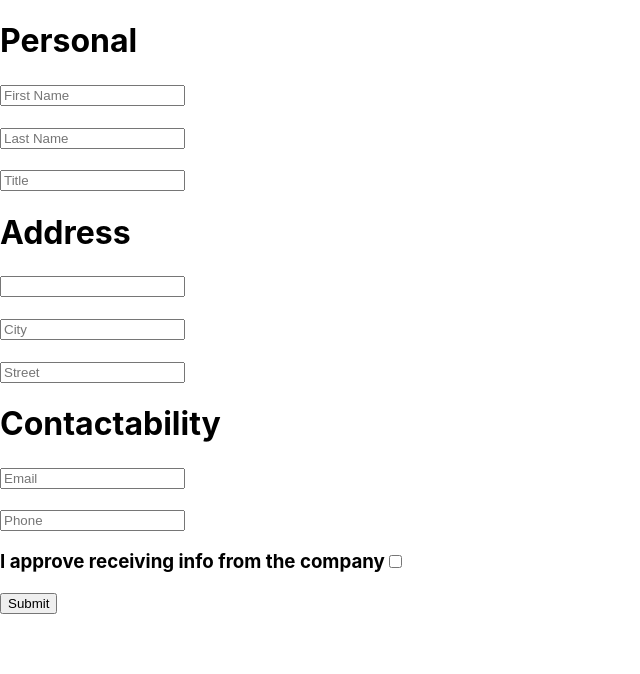
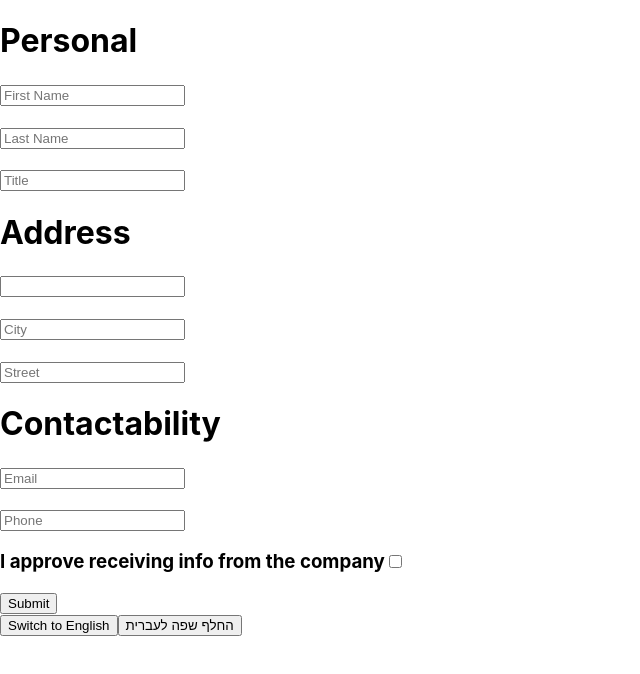
Before and after one commit to davidbu5/user-form-app, a React app: page / in a window 1280 px wide. Shown: the top 674 px of the page, without its empty margins (0-640 px from the left). Built offline with nearby package versions, Linux system fonts and the light colour scheme.

Commit message:
language switch

```diff
--- /dev/null
+++ b/src/components/LagnuageSwitch.tsx
@@ -0,0 +1,19 @@
+import React from 'react';
+import { ObservableFormStore, ObservableFormSection } from '../common/stores/FormStore';
+import { observer } from 'mobx-react';
+import { FormSection } from './FormSection';
+import { ObservedLanguageStore } from '../common/stores/LanguageStore';
+import { Button } from './Button';
+
+export interface LanguageSwitchProps { langStore: ObservedLanguageStore }
+
+@observer
+export class LanguageSwitch extends React.Component<LanguageSwitchProps> {
+
+    render() {
+        return <div>
+            <Button text="Switch to English" onButtonClick={()=>this.props.langStore.language = "en"}></Button>
+            <Button text="החלף שפה לעברית" onButtonClick={()=>this.props.langStore.language = "he"}></Button>
+        </div>;
+    }
+}
--- a/src/components/form.tsx
+++ b/src/components/form.tsx
@@ -1,27 +1,43 @@
 import React from 'react';
-import { ObservableFormStore } from '../common/stores/FormStore';
+import { ObservableFormStore, ObservableFormSection } from '../common/stores/FormStore';
 import { observer } from 'mobx-react';
 import { FormSection } from './FormSection';
 import { ObservedLanguageStore } from '../common/stores/LanguageStore';
 import { Button } from './Button';
+import { LanguageSwitch } from './LagnuageSwitch';
 
 export interface FormProps { store: ObservableFormStore, langStore: ObservedLanguageStore }
+export interface FormState { currSectionIndex: number }
 
 @observer
 export class Form extends React.Component<FormProps> {
 
+    constructor(props: FormProps) {
+        super(props);
+
+        this.state = { currSectionIndex: 0 };
+    }
+
+    onNextSectionClicked = () => {
+
+    }
+
+    onPreviousSectionClicked = () => {
+
+    }
+
     onSubmit = () => {
-        console.log(this.props.store.isValid);
-        console.log(this.props.store.getValues);
+
     }
 
     render() {
         return <div>{
             this.props.store ?
-            this.props.store.sections.map(section => <FormSection section={section} langStore={this.props.langStore} key={section.placeholderStringName} />) :
-            ""
-            }
+                this.props.store.sections.map(section => <FormSection section={section} langStore={this.props.langStore} key={section.placeholderStringName} />) :
+                ""
+        }
             <Button text={this.props.langStore.getString("submit")} onButtonClick={this.onSubmit}></Button>
-            </div>;
+            <LanguageSwitch langStore={this.props.langStore} />
+        </div>;
     }
 }
```
